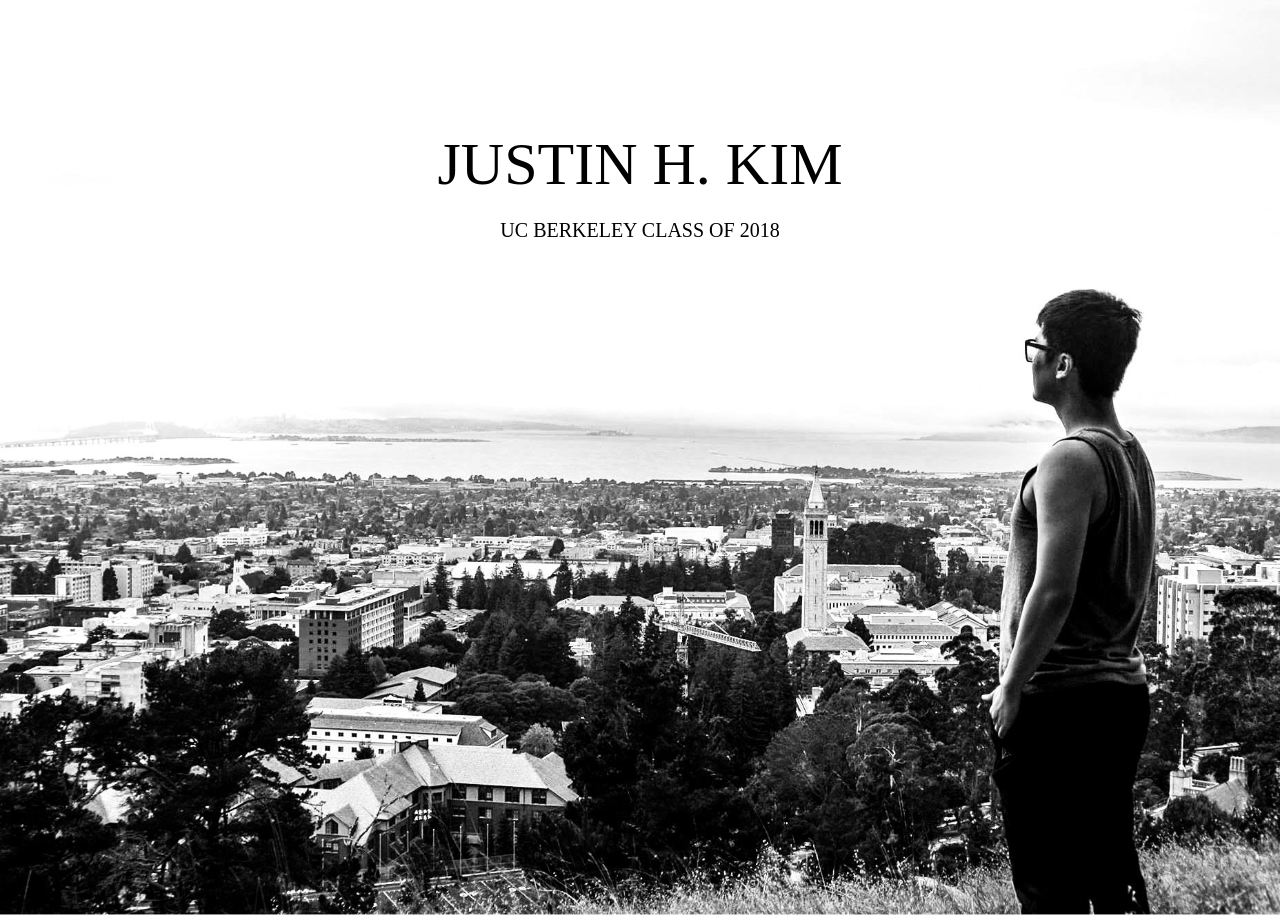
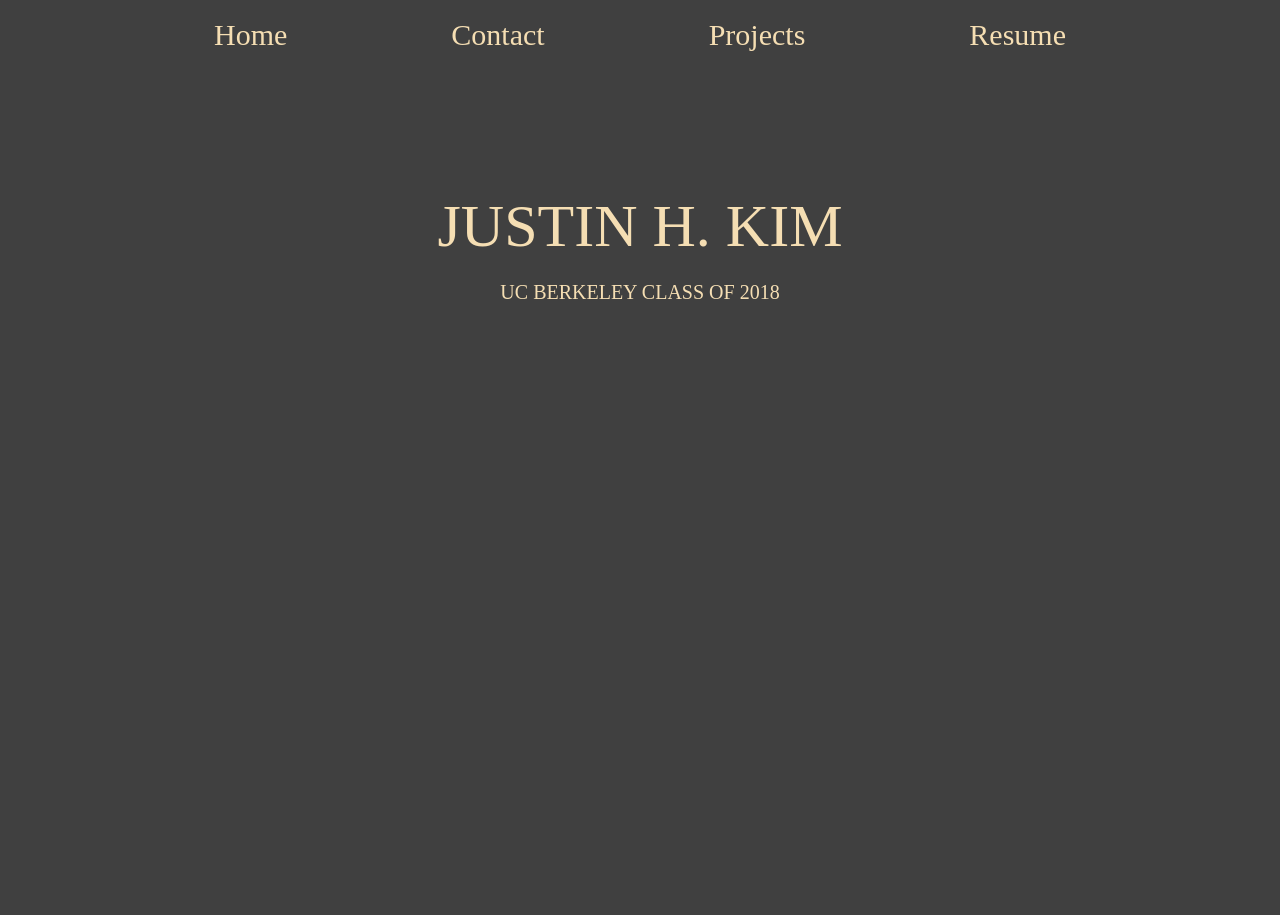
Before and after one commit to JustinProjects/JustinProjects.github.io, a plain HTML site: page index.html in a window 1280 px wide. Shown: the top 915 px of the page. After the commit the page ends 800 px from the top, so only its background shows below. Drawn offline with Linux system fonts and the light colour scheme.

Commit message:
changed background and added navigation bar

```diff
--- a/css/main.css
+++ b/css/main.css
@@ -1,5 +1,5 @@
 .body {
-	background: url(../img/black.jpg) no-repeat center center fixed;
+	background: #404040;
 	-webkit-background-size: cover;
     -moz-background-size: cover;
     -o-background-size: cover;
@@ -9,29 +9,40 @@
 .title {
 	margin-top: 130px;
 	font-size: 60px;
+  color: wheat;
 }
 
 .title-sub {
 	margin-top: 20px;
 	font-size: 20px;
+  color: wheat;
 }
 
-.parallax {
-  perspective: 1px;
-  height: 100vh;
-  overflow-x: hidden;
-  overflow-y: auto;
+#nav {
+  list-style-type: none;
+  overflow: hidden;
+  margin: 0;
+  padding: 0;
+  background-color: #404040;
+  text-align: center;
 }
-.parallax__layer {
-  position: absolute;
-  top: 0;
-  right: 0;
-  bottom: 0;
-  left: 0;
+
+#nav li {
+  display: inline-block;
 }
-.parallax__layer--base {
-  transform: translateZ(0);
+
+a {
+  display: block;
+  color: wheat;
+  font-size: 30px;
+  padding: 10px 80px;
+  text-decoration: none;
 }
-.parallax__layer--back {
-  transform: translateZ(-1px);
+
+li a:hover {
+  background-color: #111;
 }
+
+.active {
+  background-color: #4CAF50;
+}
--- a/index.html
+++ b/index.html
@@ -1,21 +1,22 @@
 <!DOCTYPE html>
 <head>
+	<link rel="stylesheet" type="text/css" href="css/main.css" />
+	<ul id="nav">
+		<li><a href="#">Home</a></li>
+		<li><a href="#">Contact</a></li>
+		<li><a href="#">Projects</a></li>
+		<li><a href="#">Resume</a></li>
+	</ul>
+
 	<title>
 		Justin H. Kim
 	</title>
-	<link rel="stylesheet" type="text/css" href="css/main.css" />
 <body class="body">
 	<center>
 		<div class="title"> JUSTIN H. KIM </class>
 		<div class="title-sub"> UC BERKELEY CLASS OF 2018 </class>
 	</center>
-	<div class="parallax">
-	  	<div class="parallax__layer parallax__layer--back">
 
-	  	</div>
-	  	<div class="parallax__layer parallax__layer--base">
-
-	 </div>
 </div>
 </body>
 </head>
```
Also changed, not shown: 4 other files.
